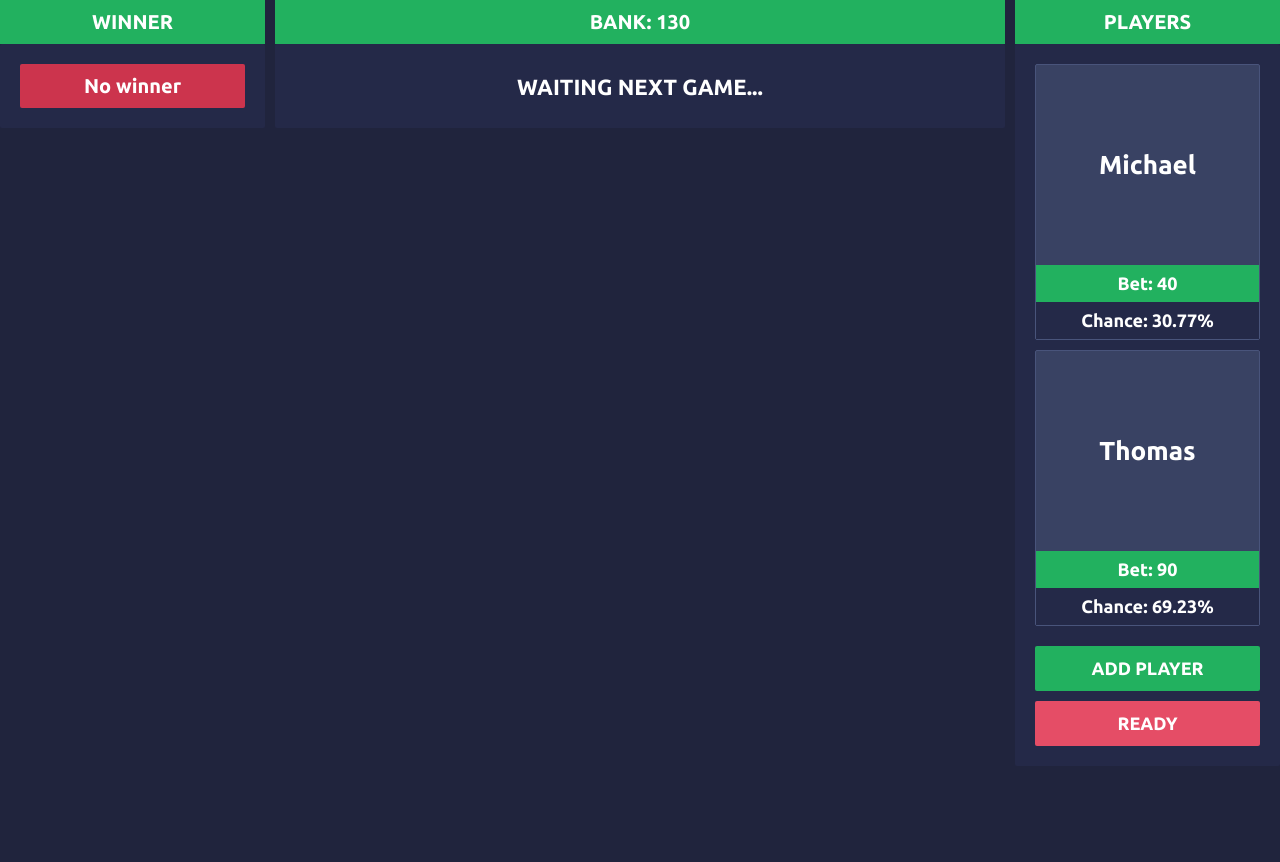
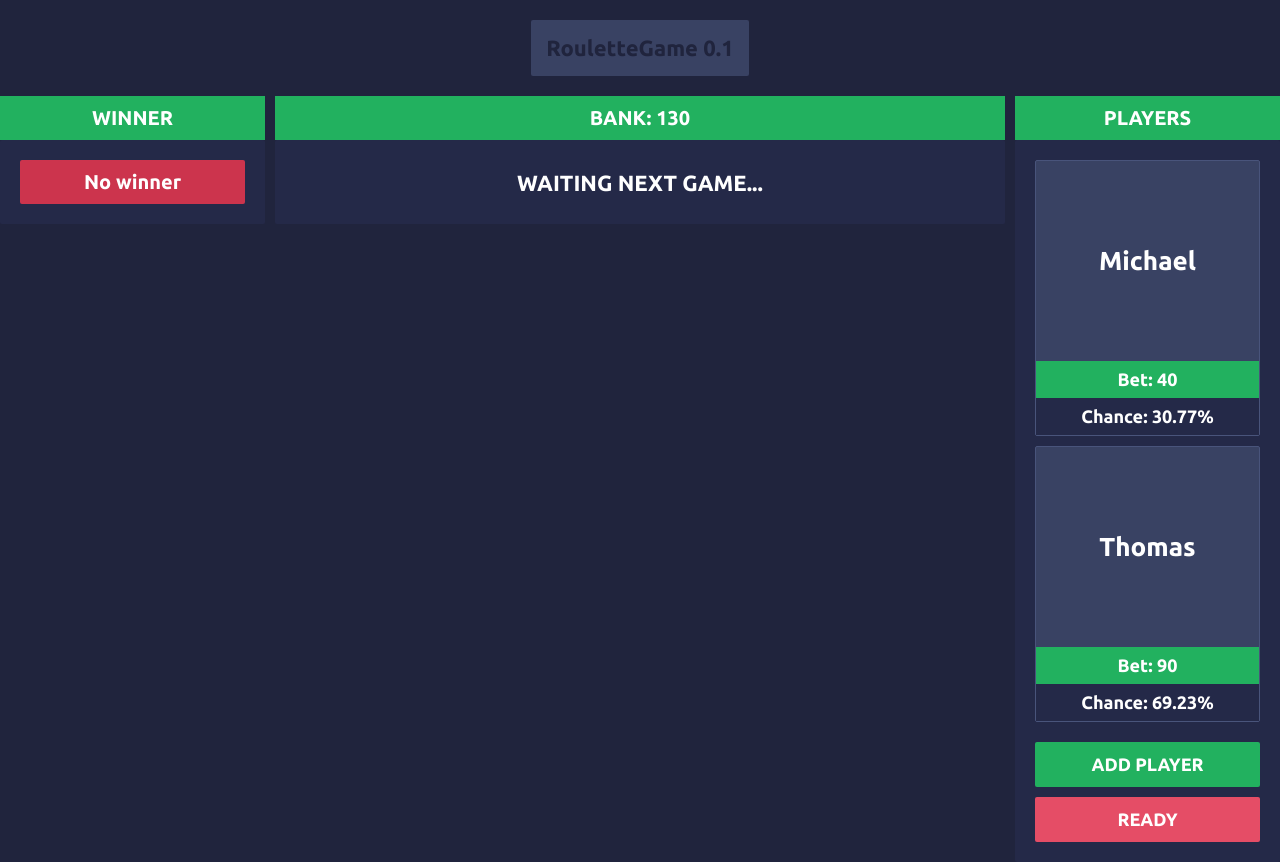
Before and after one commit to maxulyanov/RouletteGame, a plain HTML site: page index.html in a window 1280 px wide. Before the commit the page ends 800 px from the top, so only its background shows below. Drawn offline with Linux system fonts and the light colour scheme.

Commit message:
RouletteGame 0.1

```diff
--- a/example/example.less
+++ b/example/example.less
@@ -29,11 +29,20 @@ img {
   margin: 0 auto;
 }
 .header {
-  .name {
-
-  }
-  .github {
-
+  text-align: center;
+  .dev-name {
+    display: inline-block;
+    padding: 15px;
+    margin: 20px 0;
+    color: #20243D;
+    font-size: 22px;
+    text-decoration: none;
+    background: #394263;
+    .border-radius-2;
+    &:hover {
+      color: #1E233E;
+      background: #49547B;
+    }
   }
 }
 
--- a/index.html
+++ b/index.html
@@ -12,6 +12,10 @@
   <script src="example/example.js"></script>
 </head>
 <body>
+
+<div class="header">
+  <a href="https://github.com/M-Ulyanov/RouletteGame" class="dev-name">RouletteGame 0.1</a>
+</div>
 
 <div class="container">
 
--- a/src/RouletteGame.js
+++ b/src/RouletteGame.js
@@ -1,3 +1,12 @@
+// RouletteGame 0.1
+// Author: M.Ulyanov
+// Created: 23/10/2016
+// Github: https://github.com/M-Ulyanov/RouletteGame
+// Example: http://m-ulyanov.github.io/roulettegame/
+
+
+var RouletteGame = (function ($) {
+
   'use strict';
 
   /**
@@ -6,6 +15,7 @@
    * @constructor
    */
   function RouletteGame(options) {
+
 
     // Default options
     var defaultOptions = {
@@ -49,7 +59,7 @@ RouletteGame.prototype._calc = function () {
       for (var j = 0; j < cloneStorage.length; j++) {
         currentItemChance = cloneStorage[j].chance;
         if (currentItemChance >= currentRandomChance) {
-        if(winnerIndex === i) {
+          if (winnerIndex === i) {
             this._winner = cloneStorage[j];
           }
           arrayResult.push(cloneStorage[j].html);
@@ -108,7 +118,7 @@ RouletteGame.prototype._renderHTML = function (arrayResult, winnerIndex) {
     if (arrayResult.length > 0) {
       arrayResult.forEach(function (element, index) {
         var winnerClass = '';
-      if(winnerIndex === index) {
+        if (winnerIndex === index) {
           winnerClass = 'roulette-winner';
         }
         this._$list.append($('<li class="roulette-item ' + winnerClass + '">' + element + '</li>'));
@@ -230,7 +240,7 @@ RouletteGame.prototype.start = function () {
     var self = this;
     this._$list.css('position', 'relative').animate({
       left: -self._gameOffset
-  }, self.options.duration * 1000, self.options.easing , function() {
+    }, self.options.duration * 1000, self.options.easing, function () {
       self._callBack();
     });
 
@@ -320,3 +330,8 @@ function getNameConstructor(object) {
 
     return Object.prototype.toString.call(object).slice(8, -1);
   }
+
+
+  return RouletteGame;
+
+})(jQuery);
```
Also changed, not shown: example/example.css, src/RouletteGame.min.js (added). Lines whose indentation alone changed are shown as unchanged.
